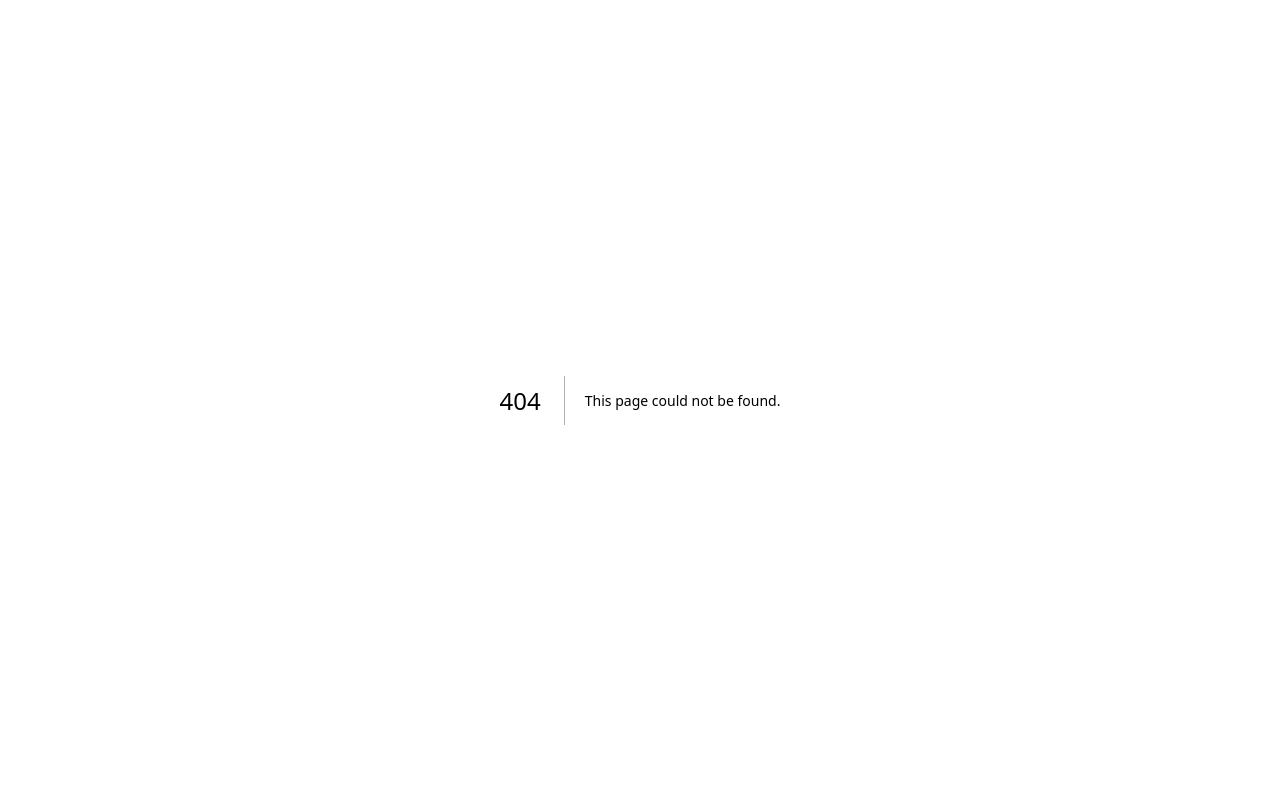
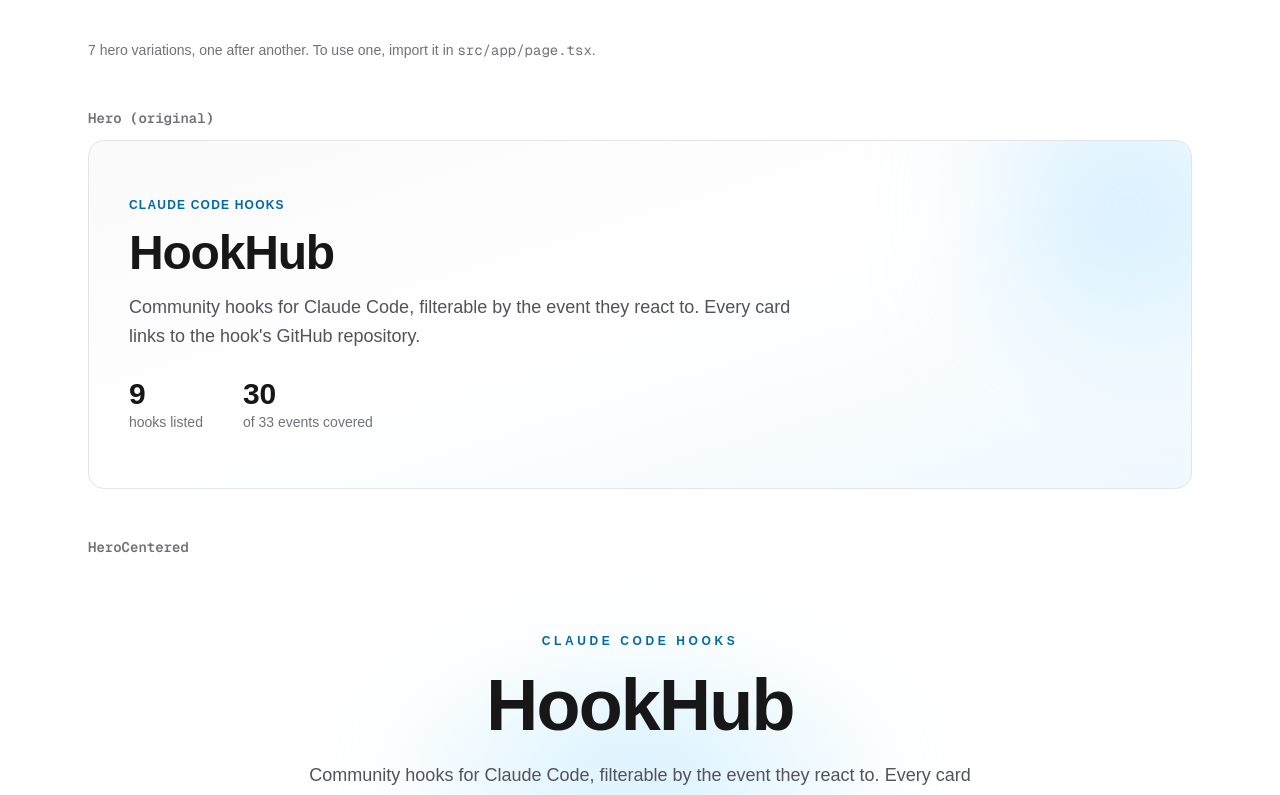
Before and after one commit to pjsoliveira/hookhub, a Next.js app: page /heroes in a window 1280 px wide. Before the commit this address had no page. Shown: the top 795 px of the page. Built offline with nearby package versions, Linux system fonts and the light colour scheme.

Commit message:
Add a /heroes page to compare every Hero variation
Co-Authored-By: Claude Sonnet 5.5 <noreply@anthropic.com>

```diff
--- /dev/null
+++ b/src/app/heroes/page.tsx
@@ -0,0 +1,43 @@
+import type { Metadata } from "next";
+import { Hero } from "@/components/hero/Hero";
+import { HeroBold } from "@/components/hero/HeroBold";
+import { HeroCentered } from "@/components/hero/HeroCentered";
+import { HeroCompact } from "@/components/hero/HeroCompact";
+import { HeroMesh } from "@/components/hero/HeroMesh";
+import { HeroParticles } from "@/components/hero/HeroParticles";
+import { HeroWaveform } from "@/components/hero/HeroWaveform";
+
+// A throwaway comparison page for choosing a hero. Each variation renders its own <h1>, which the
+// hero spec forbids on a real page, so this one is kept out of search results. Delete it once a
+// hero is chosen.
+export const metadata: Metadata = {
+  title: "Hero variations",
+  robots: { index: false, follow: false },
+};
+
+const VARIATIONS = [
+  { name: "Hero (original)", Component: Hero },
+  { name: "HeroCentered", Component: HeroCentered },
+  { name: "HeroCompact", Component: HeroCompact },
+  { name: "HeroBold", Component: HeroBold },
+  { name: "HeroWaveform", Component: HeroWaveform },
+  { name: "HeroParticles", Component: HeroParticles },
+  { name: "HeroMesh", Component: HeroMesh },
+];
+
+export default function HeroesPage() {
+  return (
+    <main className="mx-auto flex w-full max-w-6xl flex-col gap-12 px-4 py-10 sm:px-6">
+      <p className="text-sm text-zinc-500">
+        {VARIATIONS.length} hero variations, one after another. To use one, import it in{" "}
+        <code>src/app/page.tsx</code>.
+      </p>
+      {VARIATIONS.map(({ name, Component }) => (
+        <section key={name} className="flex flex-col gap-3">
+          <h2 className="font-mono text-sm font-semibold text-zinc-500">{name}</h2>
+          <Component />
+        </section>
+      ))}
+    </main>
+  );
+}
```
